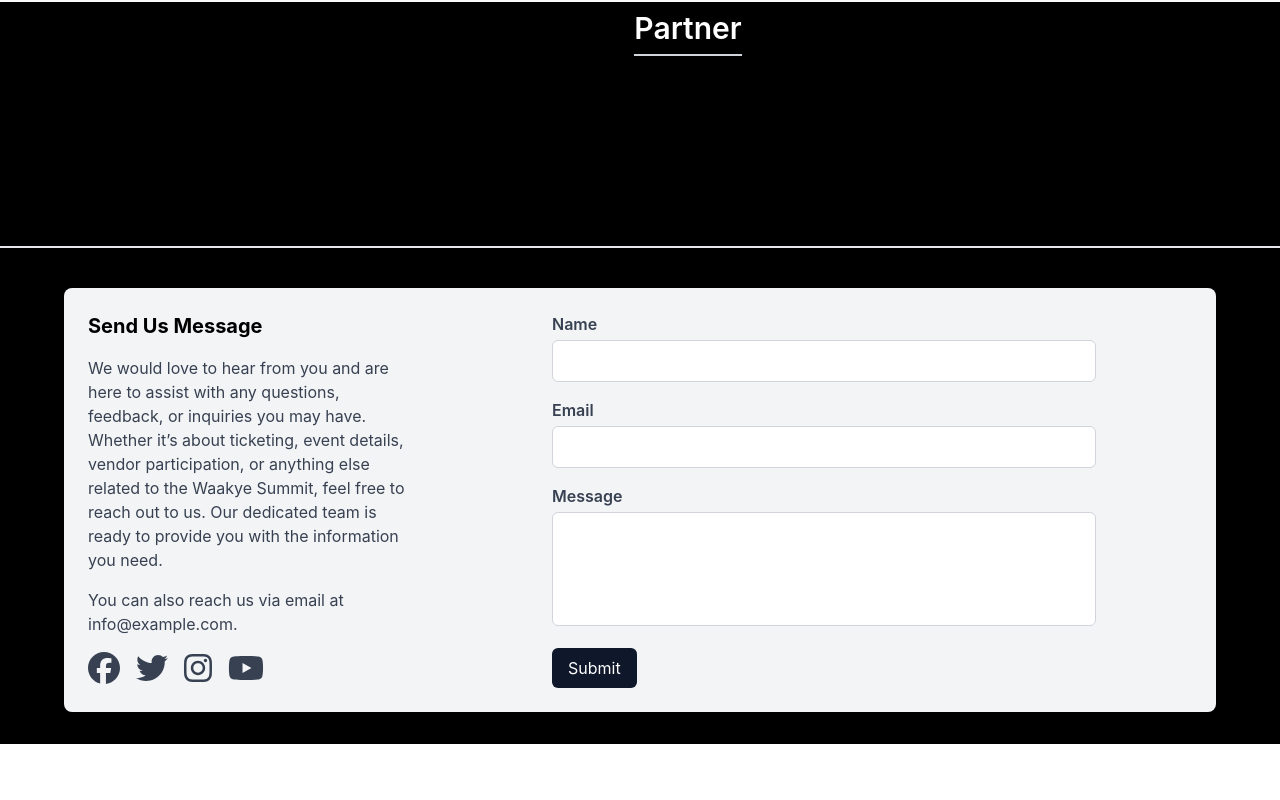
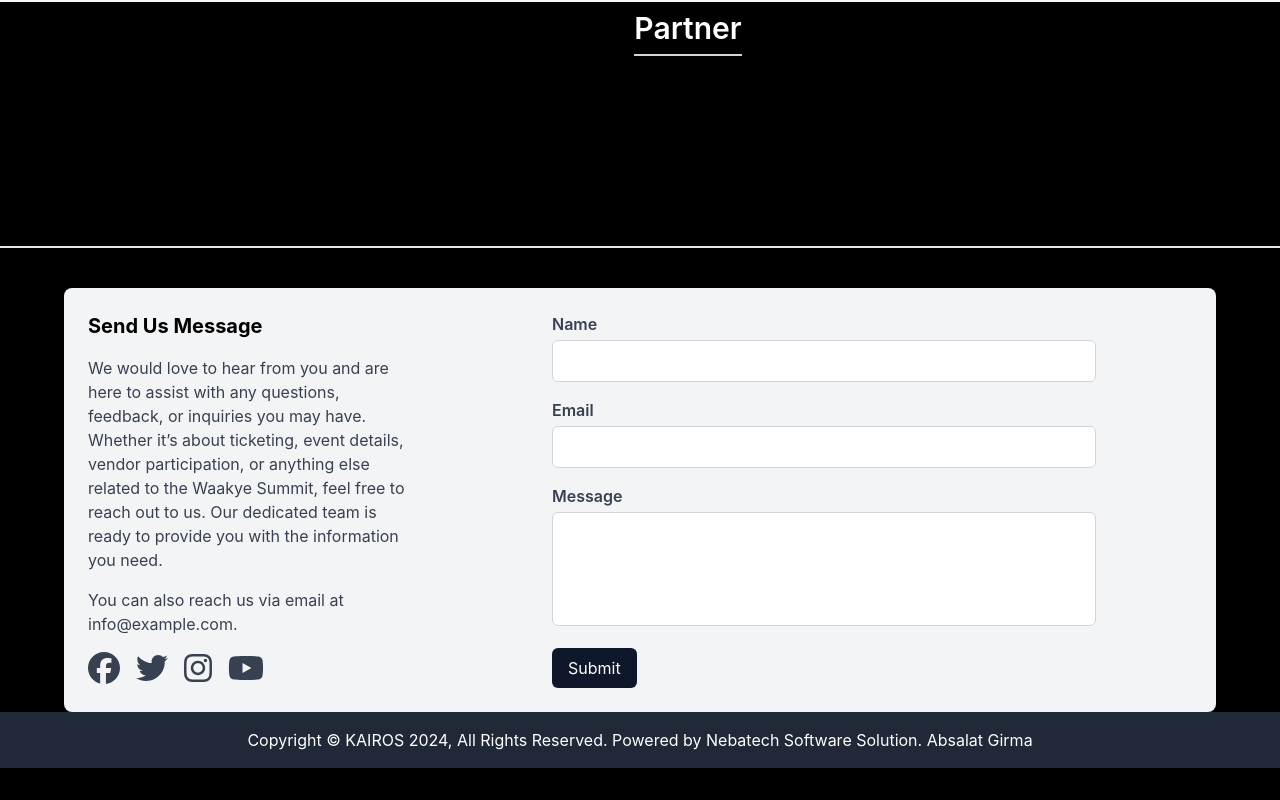
Before and after one commit to Absalat-G/frontendJo, a React (Create React App) app: page / in a window 1280 px wide. Shown: the part 1506-2306 px from the top of the page. Before the commit the page ends 2250 px from the top, so only its background shows below. Built offline with nearby package versions, Linux system fonts and the light colour scheme.

Commit message:
add footer

```diff
--- /dev/null
+++ b/src/components/Footer.jsx
@@ -0,0 +1,13 @@
+import React from 'react';
+
+const Footer = ({ personalName }) => {
+  return (
+    <footer className="bg-gray-800 text-white text-center py-4">
+      <p>
+        Copyright © KAIROS 2024, All Rights Reserved. Powered by Nebatech Software Solution. {personalName}
+      </p>
+    </footer>
+  );
+};
+
+export default Footer;
--- a/src/components/Home.jsx
+++ b/src/components/Home.jsx
@@ -10,6 +10,7 @@ import image3 from '../images/carousel3.png';
 import image4 from '../images/gallery1.png';
 import image5 from '../images/carousel3.png';
 import image6 from '../images/gallery2.png';
+import Footer from '../components/Footer';
 import { useInView } from 'react-intersection-observer';
 const Home = () => {
   const images = [image1, image2, image3];
@@ -113,6 +114,7 @@ const Home = () => {
         transition={{ duration: 0.5 }}
       >
         <Contact />
+        <Footer personalName="Absalat Girma" />
       </motion.div>
     </motion.div>
   );
--- a/src/components/RegistrationPage.jsx
+++ b/src/components/RegistrationPage.jsx
@@ -14,9 +14,10 @@ const RegistrationPage = () => {
     password: '',
     confirmPassword: '',
     phoneNumber: '',
-    gender: '' // Added gender field
+    gender: ''
   });
   const [errors, setErrors] = useState({});
+  const [successMessage, setSuccessMessage] = useState('');
 
   const handleChange = (e) => {
     const { name, value } = e.target;
@@ -45,6 +46,19 @@ const RegistrationPage = () => {
     }
   };
 
+  // const handleSubmit = (e) => {
+  //   e.preventDefault();
+
+  //   const validationErrors = validateFormData(formData);
+  //   if (Object.keys(validationErrors).length === 0) {
+  //     console.log('Form submitted:', formData);
+  //     axios.post('https://jollofsummit-df2363f7dc94.herokuapp.com/RegistrationPage', formData)
+  //       .then(res => navigate('/login'))
+  //       .catch(err => console.log(err));
+  //   } else {
+  //     setErrors(validationErrors);
+  //   }
+  // };
   const handleSubmit = (e) => {
     e.preventDefault();
 
@@ -52,7 +66,12 @@ const RegistrationPage = () => {
     if (Object.keys(validationErrors).length === 0) {
       console.log('Form submitted:', formData);
       axios.post('https://jollofsummit-df2363f7dc94.herokuapp.com/RegistrationPage', formData)
-        .then(res => navigate('/login'))
+        .then(res => {
+          setSuccessMessage('Registration successful. Redirecting to login page...');
+          setTimeout(() => {
+            navigate('/login');
+          }, 3000);
+        })
         .catch(err => console.log(err));
     } else {
       setErrors(validationErrors);
@@ -178,7 +197,11 @@ const RegistrationPage = () => {
             <input type="password" id="confirmPassword" name="confirmPassword" value={formData.confirmPassword} onChange={handleChange} className="w-full px-3 py-2 mt-1 text-gray-700 border border-slate-400 rounded-md focus:outline-none focus:ring focus:ring-indigo-500" />
             {errors.confirmPassword && <span className="text-red-500">{errors.confirmPassword}</span>}
           </div>
-
+          {successMessage && (
+            <div className="text-green-500 mb-4">
+              {successMessage}
+            </div>
+          )}
           <button type="submit" className="w-full px-4 py-2 text-white bg-indigo-500 rounded-md hover:bg-indigo-600">Register</button>
           <p className='text-center'>Already have an account? <Link to="/login" className='text-blue-600 hover:underline'>Login here</Link></p>
         </form>
```
